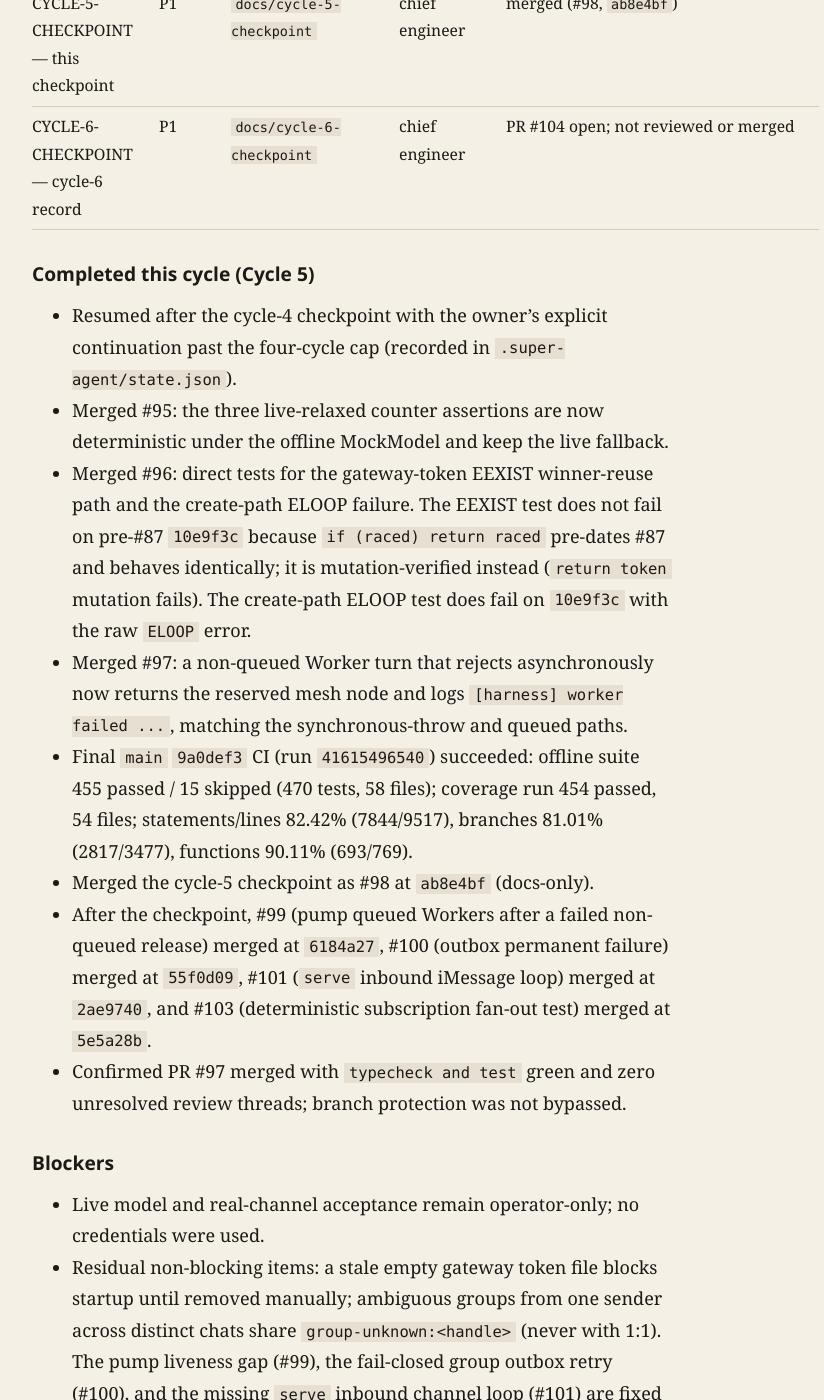
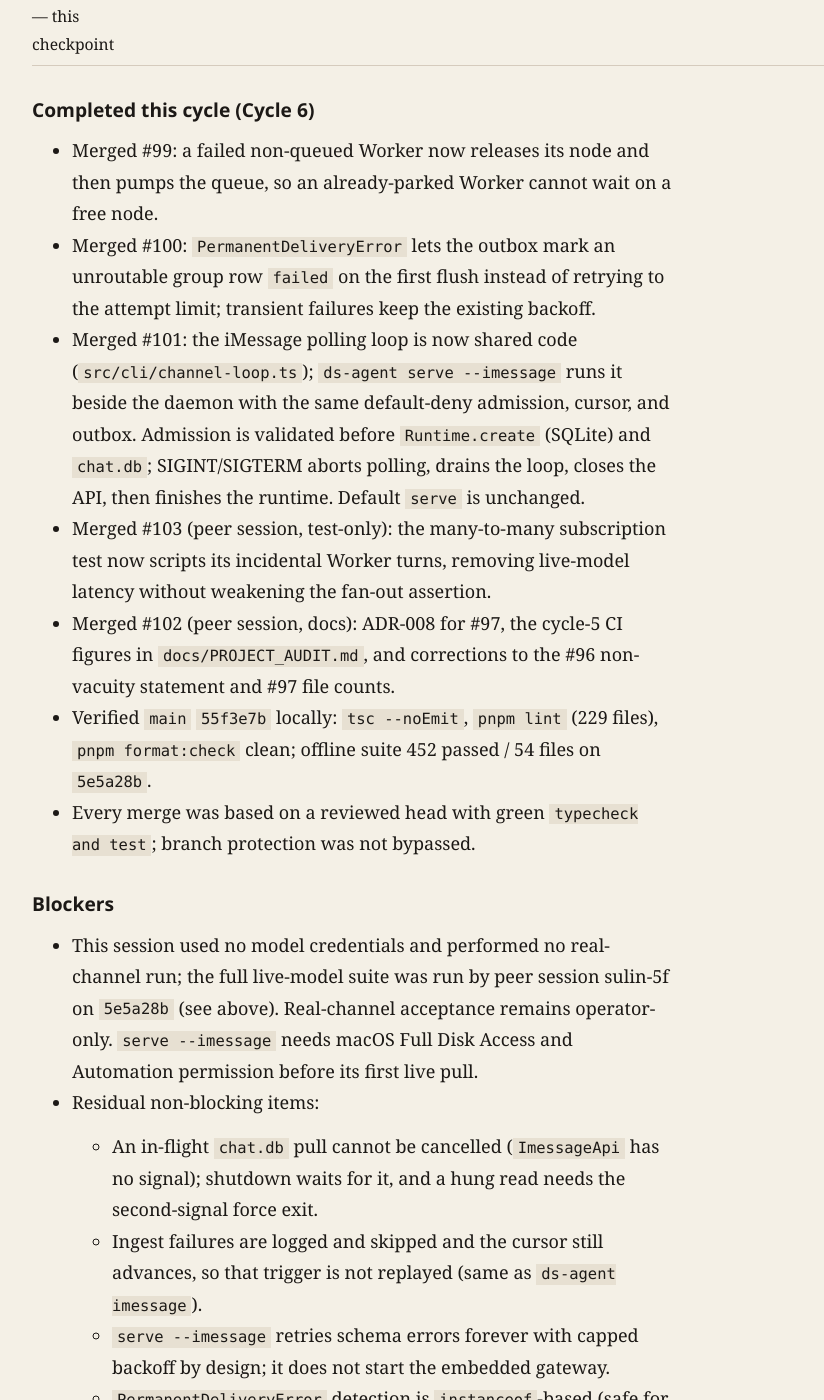
Before and after one commit to LofiSu/deepseek-super-agent, a Jekyll site: the page built from docs/DEVELOPMENT_STATUS.md, in a window 1280 px wide and 1400 px high, scrolled down 2819 px. Shown: the whole window, without its empty margins (288-1112 px from the left). Built offline with Jekyll 4.4.1, drawn with Linux system fonts in a browser that asks for light colours; our own code applies the rules of GitHub Pages for plain Markdown files; some of the changed text lies outside the part shown.

Commit message:
[SUPER-AGENT][CYCLE-6-CHECKPOINT] Record cycle-6 merges and the next-session queue (#104)

```diff
--- a/docs/DEVELOPMENT_STATUS.md
+++ b/docs/DEVELOPMENT_STATUS.md
@@ -1,6 +1,6 @@
 # Development status
 
-> Checkpoint: 2026-11-04 · baseline `main` = `5e5a28b`
+> Checkpoint: 2026-11-04 · baseline `main` = `55f3e7b` (cycle-6 checkpoint)
 > Source of truth: `git`, GitHub PRs/checks, and the evidence in
 > `docs/PROJECT_AUDIT.md`. Do not trust this file without re-verifying; later
 > merges after this baseline are not reflected.
@@ -9,87 +9,94 @@
 
 | Field | Value |
 |-------|-------|
-| Commit | `5e5a28b` |
-| Last merged PR | #103 SUBSCRIPTION-FANOUT-TEST |
-| Merged in cycle 5 | #94 live reference run (owner, outside this session), #95/#96/#97 test hardening (reviewed APPROVE), #98 checkpoint (docs) |
-| Merged after the cycle-5 checkpoint | #99 MESH-FAILURE-PUMP (`6184a27`), #100 OUTBOX-PERMANENT-FAILURE (`55f0d09`), #101 SERVE-CHANNEL-LOOP (`2ae9740`), #103 SUBSCRIPTION-FANOUT-TEST (`5e5a28b`) |
-| Merged in cycle 4 | #90 thread keys, #91 live-suite test salvage, #92 mesh queue tests; all APPROVE |
-| Merged in cycle 3 | #87 gateway token race, #88 iMessage group edges, #89 cycle-3 reconciliation; all APPROVE |
-| Open PRs at checkpoint | #102 this cycle-5 docs follow-up; #104 cycle-6 checkpoint (open, not reviewed or merged) |
+| Commit | `55f3e7b` |
+| Last merged PR | #102 `CYCLE-5-CHECKPOINT` follow-up (docs: ADR-008, audit evidence, corrections) |
+| Merged in cycle 6 | #99 MESH-FAILURE-PUMP (`6184a27`), #100 OUTBOX-PERMANENT-FAILURE (`55f0d09`), #101 SERVE-CHANNEL-LOOP (`2ae9740`), #103 SUBSCRIPTION-FANOUT-TEST (`5e5a28b`, test-only), #102 cycle-5 docs follow-up (`55f3e7b`) |
+| Merged in cycle 5 | #94 live reference run (owner), #95 metrics assertions, #96 gateway token branch tests, #97 mesh async release, #98 cycle-5 checkpoint |
+| Merged in cycle 4 | #90 thread keys, #91 live-suite test salvage, #92 mesh queue tests, #93 cycle-4 checkpoint |
+| Open PRs at checkpoint | this cycle-6 checkpoint PR only |
 | Required check | `typecheck and test` |
-| Offline suite | 455 passed / 15 skipped (470 tests, 58 files) at `9a0def3` |
-| Coverage | 82.42% statements/lines (7844/9517), 81.01% branches (2817/3477), 90.11% functions (693/769) at `9a0def3` |
+| CI at `5e5a28b` | 464 passed / 15 skipped (479 tests), 59 files: 56 passed, 3 fully skipped |
+| Full live suite at `5e5a28b` (peer run) | 476 passed / 3 skipped (479 tests), 58 files passed, exit 0, 567.76s |
+| Coverage at `5e5a28b` | 82.82% statements/lines (7993/9651), 81.09% branches (2878/3549), 90.96% functions (705/775); coverage run 463 passed, 55 files |
+| Local cycle-6 gate | `tsc --noEmit` clean, `pnpm lint` ok (229 tracked files), `pnpm format:check` clean, offline 452 passed / 54 files |
 
-The suite and coverage figures above are the `main` CI run at `9a0def3`
-(run `41615496540`), the last full product baseline before the docs-only
-checkpoint; the coverage job reported 454 passed across 54 files. A post-merge
-`main` CI at `6184a27` (run `41791336153`) reported 456 passed / 15 skipped
-(471 tests), statements/lines 82.42% (7846/9519), branches 81.03% (2820/3480),
-and functions 90.11%. #100, #101, and #103 added tests afterward, so the current
-`main` count is higher and is left to their CI runs rather than restated here.
-CI runs the full suite with the 15 live tests skipped when no provider
-credential is present. A local cycle-5 gate on `9a0def3` with the live test
-files excluded reported 443 passed / 53 files;
-it is not the CI baseline.
+The CI figures are the post-merge `main` run at `5e5a28b` (run `41792700396`,
+`typecheck and test` job `126449544790`). The full live suite was run by peer
+session sulin-5f on `5e5a28b` (`DS_AGENT_API_MODEL=auto/deepseek-v4.1-flash`):
+476 passed / 3 skipped, 58 files passed, exit 0, 567.76s; its log is
+`/tmp/ds-agent-live-e2e-logs/full-2026-11-04.log`. It is a live-model run, not
+real-channel acceptance. The local offline command is
+`CI=true DS_AGENT_ALLOW_MOCK_FIXTURE=1 npx vitest run` with
+`test/{live-demo,live-e2e,live-modules,team-live,demos-real-channels}.test.ts`
+excluded. CI runs the full suite with the 15 live tests skipped when no provider
+credential is present. #102 (`55f3e7b`) is docs-only and did not change the
+suite.
 
 ## Active workstreams
 
 | Task | Priority | Branch | Owner | State |
 |------|----------|--------|-------|-------|
-| GATEWAY-TOKEN-TESTS — EEXIST/ELOOP branches | P2 | `agent/gateway-token-tests` | implementer | merged (#96, `ac1fd79`), APPROVE |
-| METRICS-ASSERTIONS — offline counter assertions | P2 | `agent/metrics-assertions` | implementer | merged (#95, `f8554cc`), APPROVE |
-| MESH-ASYNC-RELEASE — async rejection node release | P2 | `agent/mesh-async-release` | implementer | merged (#97, `9a0def3`), APPROVE |
-| MESH-FAILURE-PUMP — pump queued Workers after a failed release | P2 | `agent/mesh-failure-pump` | implementer | merged (#99, `6184a27`), APPROVE |
-| SERVE-CHANNEL-LOOP — inbound iMessage loop for `serve` | P1 | `agent/serve-imessage-loop` | implementer | merged (#101, `2ae9740`) |
-| OUTBOX-PERMANENT-FAILURE — stop retrying unroutable sends | P2 | `agent/outbox-permanent-failure` | implementer | merged (#100, `55f0d09`) |
-| SUBSCRIPTION-FANOUT-TEST — deterministic many-to-many workers | P2 | `debug/subscription-timeout` | implementer | merged (#103, `5e5a28b`) |
-| GATEWAY-REVIEW — review #64 surface | P2 | review only | review lead | #76/#81/#82/#84/#85/#87/#90/#95/#96/#97 APPROVE; #77 corrected |
-| CYCLE-5-CHECKPOINT — this checkpoint | P1 | `docs/cycle-5-checkpoint` | chief engineer | merged (#98, `ab8e4bf`) |
-| CYCLE-6-CHECKPOINT — cycle-6 record | P1 | `docs/cycle-6-checkpoint` | chief engineer | PR #104 open; not reviewed or merged |
+| SERVE-CHANNEL-LOOP — inbound iMessage loop for `serve` | P1 | `agent/serve-imessage-loop` | implementer | merged (#101, `2ae9740`), APPROVE after docs correction |
+| OUTBOX-PERMANENT-FAILURE — fail unroutable sends immediately | P2 | `agent/outbox-permanent-failure` | implementer | merged (#100, `55f0d09`), APPROVE |
+| MESH-FAILURE-PUMP — pump after a failed non-queued Worker | P2 | `agent/mesh-failure-pump` | peer session | merged (#99, `6184a27`), reviewed APPROVE |
+| SUBSCRIPTION-FANOUT-TEST — deterministic many-to-many workers | P2 | `debug/subscription-timeout` | peer session | merged (#103, `5e5a28b`), reviewed APPROVE (test-only) |
+| CYCLE-5-CHECKPOINT follow-up — ADR-008 and audit evidence | P2 | `docs/cycle-5-checkpoint-followup` | peer session | merged (#102, `55f3e7b`), docs APPROVE |
+| GATEWAY-REVIEW — review #64 surface | P2 | review only | review lead | #76/#81/#82/#84/#85/#87/#90/#95/#96/#97/#99/#100/#101/#103 APPROVE; #77 corrected |
+| CYCLE-6-CHECKPOINT — this checkpoint | P1 | `docs/cycle-6-checkpoint` | chief engineer | in review (#104) |
 
-## Completed this cycle (Cycle 5)
+## Completed this cycle (Cycle 6)
 
-- Resumed after the cycle-4 checkpoint with the owner's explicit continuation
-  past the four-cycle cap (recorded in `.super-agent/state.json`).
-- Merged #95: the three live-relaxed counter assertions are now deterministic
-  under the offline MockModel and keep the live fallback.
-- Merged #96: direct tests for the gateway-token EEXIST winner-reuse path and
-  the create-path ELOOP failure. The EEXIST test does not fail on pre-#87
-  `10e9f3c` because `if (raced) return raced` pre-dates #87 and behaves
-  identically; it is mutation-verified instead (`return token` mutation fails).
-  The create-path ELOOP test does fail on `10e9f3c` with the raw `ELOOP` error.
-- Merged #97: a non-queued Worker turn that rejects asynchronously now returns
-  the reserved mesh node and logs `[harness] worker failed ...`, matching the
-  synchronous-throw and queued paths.
-- Final `main` `9a0def3` CI (run `41615496540`) succeeded: offline suite
-  455 passed / 15 skipped (470 tests, 58 files); coverage run 454 passed,
-  54 files; statements/lines 82.42% (7844/9517), branches 81.01% (2817/3477),
-  functions 90.11% (693/769).
-- Merged the cycle-5 checkpoint as #98 at `ab8e4bf` (docs-only).
-- After the checkpoint, #99 (pump queued Workers after a failed non-queued
-  release) merged at `6184a27`, #100 (outbox permanent failure) merged at
-  `55f0d09`, #101 (`serve` inbound iMessage loop) merged at `2ae9740`, and #103
-  (deterministic subscription fan-out test) merged at `5e5a28b`.
-- Confirmed PR #97 merged with `typecheck and test` green and zero unresolved
-  review threads; branch protection was not bypassed.
+- Merged #99: a failed non-queued Worker now releases its node and then pumps
+  the queue, so an already-parked Worker cannot wait on a free node.
+- Merged #100: `PermanentDeliveryError` lets the outbox mark an unroutable
+  group row `failed` on the first flush instead of retrying to the attempt
+  limit; transient failures keep the existing backoff.
+- Merged #101: the iMessage polling loop is now shared code
+  (`src/cli/channel-loop.ts`); `ds-agent serve --imessage` runs it beside the
+  daemon with the same default-deny admission, cursor, and outbox. Admission is
+  validated before `Runtime.create` (SQLite) and `chat.db`; SIGINT/SIGTERM
+  aborts polling, drains the loop, closes the API, then finishes the runtime.
+  Default `serve` is unchanged.
+- Merged #103 (peer session, test-only): the many-to-many subscription test now
+  scripts its incidental Worker turns, removing live-model latency without
+  weakening the fan-out assertion.
+- Merged #102 (peer session, docs): ADR-008 for #97, the cycle-5 CI figures in
+  `docs/PROJECT_AUDIT.md`, and corrections to the #96 non-vacuity statement and
+  #97 file counts.
+- Verified `main` `55f3e7b` locally: `tsc --noEmit`, `pnpm lint` (229 files),
+  `pnpm format:check` clean; offline suite 452 passed / 54 files on `5e5a28b`.
+- Every merge was based on a reviewed head with green `typecheck and test`;
+  branch protection was not bypassed.
 
 ## Blockers
 
-- Live model and real-channel acceptance remain operator-only; no credentials
-  were used.
-- Residual non-blocking items: a stale empty gateway token file blocks startup
-  until removed manually; ambiguous groups from one sender across distinct
-  chats share `group-unknown:<handle>` (never with 1:1). The pump liveness gap
-  (#99), the fail-closed group outbox retry (#100), and the missing `serve`
-  inbound channel loop (#101) are fixed and no longer residuals.
+- This session used no model credentials and performed no real-channel run; the
+  full live-model suite was run by peer session sulin-5f on `5e5a28b` (see
+  above). Real-channel acceptance remains operator-only. `serve --imessage`
+  needs macOS Full Disk Access and Automation permission before its first live
+  pull.
+- Residual non-blocking items:
+  - An in-flight `chat.db` pull cannot be cancelled (`ImessageApi` has no signal);
+    shutdown waits for it, and a hung read needs the second-signal force exit.
+  - Ingest failures are logged and skipped and the cursor still advances, so that
+    trigger is not replayed (same as `ds-agent imessage`).
+  - `serve --imessage` retries schema errors forever with capped backoff by
+    design; it does not start the embedded gateway.
+  - `PermanentDeliveryError` detection is `instanceof`-based (safe for in-process
+    adapters); a terminal permanent failure leaves the reply `pending`, matching
+    the existing attempt-limit path.
+  - Stale empty gateway token file still blocks startup until removed manually
+    (needs an ADR).
+  - Ambiguous groups from one sender across distinct chats still share
+    `group-unknown:<handle>` (never with 1:1).
 - The session has exceeded the automatic four-cycle budget under the owner's
   explicit continuation; the override is recorded in state.
 
 ## Next actions
 
-1. Land this cycle-5 follow-up (#102) after CI; the checkpoint itself is #98
-   (`ab8e4bf`).
-2. PR #104 is the open cycle-6 checkpoint; it is not reviewed or merged here.
-   Reconcile #102 and #104 before the next cycle.
-3. Then evaluate semantic long-term memory (roadmap open item) and the
-   remaining iMessage ambiguity boundary.
+1. Land this cycle-6 checkpoint (#104) after CI.
+2. Evaluate semantic long-term memory (roadmap open item) or draft the
+   stale-gateway-token ADR, whichever the owner prioritises.
+3. Consider a Feishu inbound loop for `serve` using the shared channel-loop seam.
+4. Keep `.super-agent/state.json` truthful at every checkpoint.
```
Also changed, not shown: docs/AGENT_LOG.md (+50 -0 lines), docs/AGENT_REGISTRY.md (+3 -2 lines), docs/MASTER_PLAN.md (+37 -26 lines), docs/PR_REVIEW_LOG.md (+22 -7 lines).
